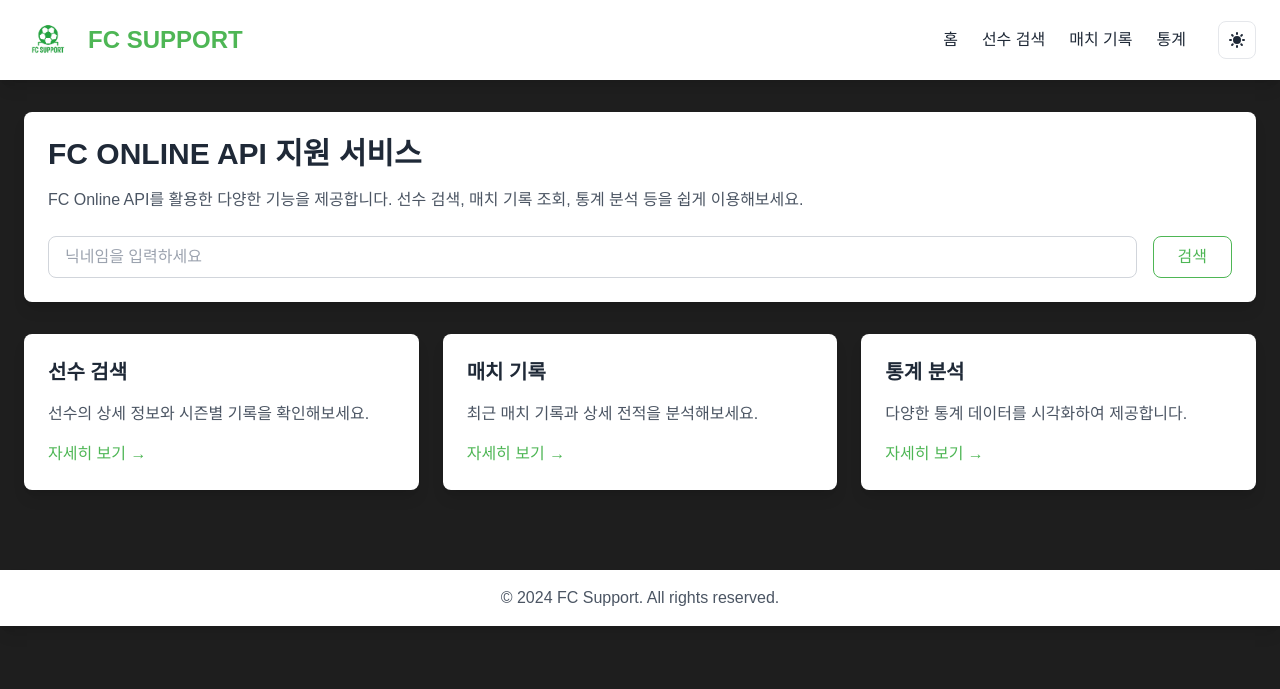
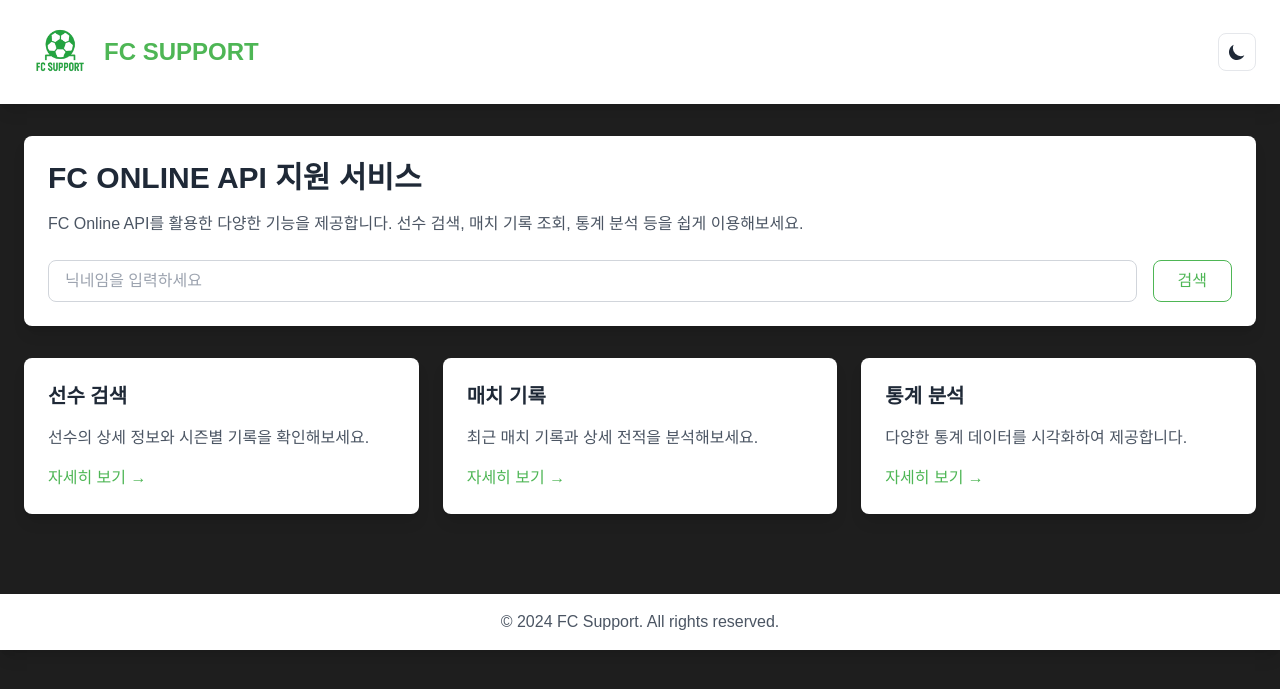
Before and after one commit to KinngH0/fc-support, a Flask app: page / in a window 1280 px wide. Shown: the top 689 px of the page. Run offline with Flask 3, Linux system fonts and the light colour scheme; some libraries are stand-ins or nearby versions.

Commit message:
style: 로고 이미지 크기 증가 및 간격 조정

```diff
--- a/templates/index.html
+++ b/templates/index.html
@@ -34,34 +34,26 @@
     <script src="https://cdn.jsdelivr.net/npm/heroicons@2.0.18/24/outline/index.min.js"></script>
 </head>
 <body class="bg-[#1E1E1E] dark:bg-[#1E1E1E] transition-colors duration-200">
-    <div class="max-w-[1320px] mx-auto">
-        <nav class="bg-white dark:bg-[#111827] shadow-lg">
+    <div class="max-w-[1600px] mx-auto">
+        <nav class="bg-white dark:bg-[#111827] shadow-lg relative">
             <div class="container mx-auto px-6 py-4">
                 <div class="flex items-center">
                     <div class="flex items-center flex-1">
-                        <img src="{{ url_for('static', filename='images/logo.png') }}" alt="FC Support Logo" class="h-12 w-auto mr-4">
+                        <img src="{{ url_for('static', filename='images/logo.png') }}" alt="FC Support Logo" class="h-[4.5rem] w-auto mr-2">
                         <div class="text-2xl font-bold" style="color: rgb(78, 182, 85)">FC SUPPORT</div>
-                    </div>
-                    <div class="flex items-center space-x-8">
-                        <div class="flex space-x-6">
-                            <a href="#" class="text-gray-800 dark:text-gray-200 hover:text-[rgb(78,182,85)] dark:hover:text-[rgb(78,182,85)]">홈</a>
-                            <a href="#" class="text-gray-800 dark:text-gray-200 hover:text-[rgb(78,182,85)] dark:hover:text-[rgb(78,182,85)]">선수 검색</a>
-                            <a href="#" class="text-gray-800 dark:text-gray-200 hover:text-[rgb(78,182,85)] dark:hover:text-[rgb(78,182,85)]">매치 기록</a>
-                            <a href="#" class="text-gray-800 dark:text-gray-200 hover:text-[rgb(78,182,85)] dark:hover:text-[rgb(78,182,85)]">통계</a>
-                        </div>
-                        <button id="theme-toggle" class="p-2 rounded-lg bg-white hover:bg-gray-100 dark:bg-[#111827] dark:hover:bg-gray-800 flex items-center justify-center border border-gray-200 dark:border-gray-700">
-                            <!-- 라이트 모드 아이콘 -->
-                            <svg class="w-5 h-5 dark:hidden text-gray-800" fill="currentColor" viewBox="0 0 20 20" xmlns="http://www.w3.org/2000/svg">
-                                <path d="M10 2a1 1 0 011 1v1a1 1 0 11-2 0V3a1 1 0 011-1zm4 8a4 4 0 11-8 0 4 4 0 018 0zm-.464 4.95l.707.707a1 1 0 001.414-1.414l-.707-.707a1 1 0 00-1.414 1.414zm2.12-10.607a1 1 0 010 1.414l-.706.707a1 1 0 11-1.414-1.414l.707-.707a1 1 0 011.414 0zM17 11a1 1 0 100-2h-1a1 1 0 100 2h1zm-7 4a1 1 0 011 1v1a1 1 0 11-2 0v-1a1 1 0 011-1zM5.05 6.464A1 1 0 106.465 5.05l-.708-.707a1 1 0 00-1.414 1.414l.707.707zm1.414 8.486l-.707.707a1 1 0 01-1.414-1.414l.707-.707a1 1 0 011.414 1.414zM4 11a1 1 0 100-2H3a1 1 0 000 2h1z"/>
-                            </svg>
-                            <!-- 다크 모드 아이콘 -->
-                            <svg class="w-5 h-5 hidden dark:block text-gray-200" fill="currentColor" viewBox="0 0 20 20" xmlns="http://www.w3.org/2000/svg">
-                                <path d="M17.293 13.293A8 8 0 016.707 2.707a8.001 8.001 0 1010.586 10.586z"/>
-                            </svg>
-                        </button>
                     </div>
                 </div>
             </div>
+            <button id="theme-toggle" class="absolute right-0 top-1/2 -translate-y-1/2 p-2 rounded-lg bg-white hover:bg-gray-100 dark:bg-[#111827] dark:hover:bg-gray-800 flex items-center justify-center border border-gray-200 dark:border-gray-700 mr-6">
+                <!-- 라이트 모드 아이콘 (달) -->
+                <svg class="w-5 h-5 dark:hidden text-gray-800" fill="currentColor" viewBox="0 0 20 20" xmlns="http://www.w3.org/2000/svg">
+                    <path d="M17.293 13.293A8 8 0 016.707 2.707a8.001 8.001 0 1010.586 10.586z"/>
+                </svg>
+                <!-- 다크 모드 아이콘 (해) -->
+                <svg class="w-5 h-5 hidden dark:block text-gray-200" fill="currentColor" viewBox="0 0 20 20" xmlns="http://www.w3.org/2000/svg">
+                    <path d="M10 2a1 1 0 011 1v1a1 1 0 11-2 0V3a1 1 0 011-1zm4 8a4 4 0 11-8 0 4 4 0 018 0zm-.464 4.95l.707.707a1 1 0 001.414-1.414l-.707-.707a1 1 0 00-1.414 1.414zm2.12-10.607a1 1 0 010 1.414l-.706.707a1 1 0 11-1.414-1.414l.707-.707a1 1 0 011.414 0zM17 11a1 1 0 100-2h-1a1 1 0 100 2h1zm-7 4a1 1 0 011 1v1a1 1 0 11-2 0v-1a1 1 0 011-1zM5.05 6.464A1 1 0 106.465 5.05l-.708-.707a1 1 0 00-1.414 1.414l.707.707zm1.414 8.486l-.707.707a1 1 0 01-1.414-1.414l.707-.707a1 1 0 011.414 1.414zM4 11a1 1 0 100-2H3a1 1 0 000 2h1z"/>
+                </svg>
+            </button>
         </nav>
 
         <main class="container mx-auto px-6 py-8">
```
